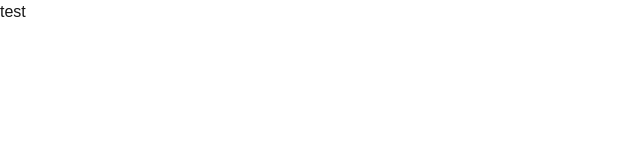
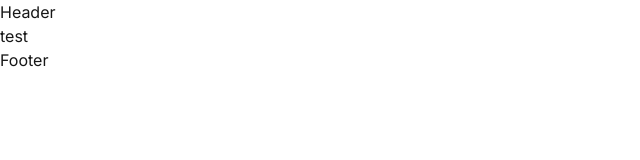
Before and after one commit to Sazzad171/portfolio-with-nextjs, a Next.js app: page / in a window 1280 px wide. Shown: the top 160 px of the page, without its empty margins (0-640 px from the left). Built offline with nearby package versions, Linux system fonts and the light colour scheme.

Commit message:
light/dark theme added

```diff
--- a/src/app/layout.tsx
+++ b/src/app/layout.tsx
@@ -1,35 +1,37 @@
-import type { Metadata } from "next";
-import localFont from "next/font/local";
-import "./globals.css";
-import React from "react";
+import { ThemeProvider } from '@/contexts/ThemeProvider';
+import './globals.css';
+import type { Metadata } from 'next';
+import { Inter } from 'next/font/google';
+import React from 'react';
+import Header from '@/components/layout/Header';
+import Footer from '@/components/layout/Footer';
 
-const geistSans = localFont({
-  src: "./fonts/GeistVF.woff",
-  variable: "--font-geist-sans",
-  weight: "100 900",
-});
-const geistMono = localFont({
-  src: "./fonts/GeistMonoVF.woff",
-  variable: "--font-geist-mono",
-  weight: "100 900",
+const inter = Inter({
+  subsets: ['latin'],
+  weight: ['400', '500', '600', '700'],
+  display: 'swap',
 });
 
 export const metadata: Metadata = {
-  title: "Create Next App",
-  description: "Generated by create next app",
+  title: 'Sazzad Bin Jafor | Software Engineer',
+  description: 'Professional software engineer portfolio',
 };
 
-const RootLayout = ({
+ const RootLayout = ({
   children,
-}: Readonly<{
+}: {
   children: React.ReactNode;
-}>) => {
+}) => {
   return (
-    <html lang="en">
-      <body
-        className={`${geistSans.variable} ${geistMono.variable} antialiased`}
-      >
-        {children}
+    <html lang="en" suppressHydrationWarning>
+      <body className={inter.className}>
+        <ThemeProvider>
+          <Header />
+            <main>
+              {children}
+            </main>
+          <Footer />
+        </ThemeProvider>
       </body>
     </html>
   );
--- a/src/components/layout/Footer.tsx
+++ b/src/components/layout/Footer.tsx
@@ -0,0 +1,9 @@
+import React from 'react'
+
+const Footer = () => {
+  return (
+    <div>Footer</div>
+  )
+}
+
+export default Footer
--- a/src/components/layout/Header.tsx
+++ b/src/components/layout/Header.tsx
@@ -0,0 +1,9 @@
+import React from 'react'
+
+const Header = () => {
+  return (
+    <div>Header</div>
+  )
+}
+
+export default Header
--- /dev/null
+++ b/src/contexts/ThemeProvider.tsx
@@ -0,0 +1,45 @@
+import React, { createContext, useContext, useState, useEffect, ReactNode } from 'react';
+
+interface ThemeContextType {
+  theme: 'light' | 'dark';
+  toggleTheme: () => void;
+}
+
+const ThemeContext = createContext<ThemeContextType | undefined>(undefined);
+
+interface ThemeProviderProps {
+  children: ReactNode;
+}
+
+export const ThemeProvider = ({ children }: ThemeProviderProps) => {
+  const [theme, setTheme] = useState<'light' | 'dark'>('light');
+
+  useEffect(() => {
+    const storedTheme = localStorage.getItem('theme') as 'light' | 'dark' | null;
+    if (storedTheme) {
+      setTheme(storedTheme);
+      document.documentElement.classList.toggle('dark', storedTheme === 'dark');
+    }
+  }, []);
+
+  const toggleTheme = () => {
+    const newTheme = theme === 'light' ? 'dark' : 'light';
+    setTheme(newTheme);
+    document.documentElement.classList.toggle('dark', newTheme === 'dark');
+    localStorage.setItem('theme', newTheme);
+  };
+
+  return (
+    <ThemeContext.Provider value={{ theme, toggleTheme }}>
+      {children}
+    </ThemeContext.Provider>
+  );
+};
+
+export const useTheme = (): ThemeContextType => {
+  const context = useContext(ThemeContext);
+  if (!context) {
+    throw new Error('useTheme must be used within a ThemeProvider');
+  }
+  return context;
+};
```
Also changed, not shown: src/utils/Helpers.js (deleted), src/utils/Helpers.ts (added).
